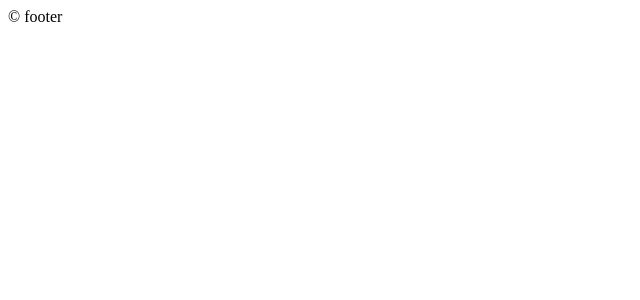
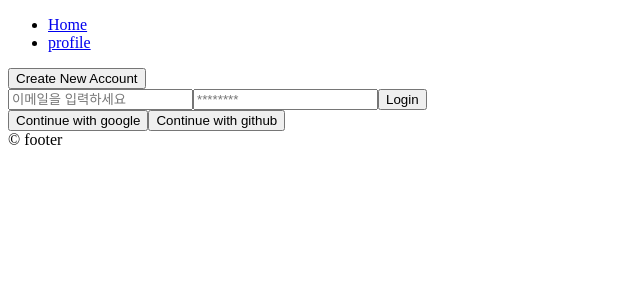
Before and after one commit to Sunset-Kim/kimwitter, a React (Create React App) app: page /#/login in a window 1280 px wide. Before the commit this address had no page. Shown: the top 300 px of the page, without its empty margins (0-640 px from the left). Built offline with nearby package versions, Linux system fonts and the light colour scheme; no server answers; sample sign-in values are in the browser's storage.

Commit message:
🔨  add "add kweet" logic

```diff
--- a/src/components/App.js
+++ b/src/components/App.js
@@ -1,15 +1,32 @@
-import React, { useState } from "react";
-import AppRouter from "./AppRouter";
+import React, { useState, useEffect } from "react";
+import AppRouter from "components/AppRouter";
+import { authService, onAuthChanged } from "service/fbase";
+
 
 function App() {
+  const [init, setInit] = useState(false);
   const [isLoggedIn, setIsLoggedIn] = useState(false);
+  const [userObj, setUserObj] = useState(null);
+
+  useEffect(() => {
+    onAuthChanged(authService, (user) => {
+      if (user) {
+        setIsLoggedIn(true)
+        setUserObj(user);
+      } else {
+        setIsLoggedIn(false)
+      }
+      setInit(true)
+    });
+    return () => { }
+  }, [])
+
 
   return (
     <>
-      <AppRouter isLoggedIn={isLoggedIn} />
-
+      {init ? <AppRouter isLoggedIn={isLoggedIn} userObj={userObj} /> : "Initailizing..."}
       <footer>&copy; footer</footer>
-    </ >
+    </>
   );
 }
 
--- a/src/components/AppRouter.js
+++ b/src/components/AppRouter.js
@@ -1,20 +1,37 @@
-import React, { useState } from "react";
+import React from "react";
 import { HashRouter as Router, Routes, Route } from "react-router-dom";
-import Auth from "../routes/Auth";
-import Home from '../routes/Home'
+import Login from "routes/Login";
+import Home from 'routes/Home'
+import Navigation from "components/Navigation";
+import Profile from "routes/Profile";
+import RequiredAuth from "components/RequiredAuth";
+
+export default function AppRouter({ isLoggedIn, userObj }) {
+  return <Router>
+    <>
+
+      {isLoggedIn && <Navigation></Navigation>}
+
+      <Routes>
+        <Route exact path="/" element={
+          <RequiredAuth isLoggedIn={isLoggedIn}>
+            <Home userObj={userObj} />
+          </RequiredAuth>
+        } />
+
+        <Route exact path="/profile" element={
+          <RequiredAuth isLoggedIn={isLoggedIn}>
+            <Profile />
+          </RequiredAuth>
+        } />
+
+        <Route exact path="/login" element={
+          <Login />
+        } />
 
 
-export default function AppRouter({ isLoggedIn }) {
+      </Routes>
 
-  return <Router>
-    <>
-      <Routes>
-        {isLoggedIn ?
-          <Route exact path="/" element={<Home />} />
-          :
-          <Route exact path="/" element={<Auth />} />
-        }
-      </Routes>
     </>
   </Router >
 }
--- /dev/null
+++ b/src/components/Kweet.js
@@ -0,0 +1,66 @@
+import { deleteDoc, doc, setDoc } from '@firebase/firestore';
+import React, { useState } from 'react'
+
+import { fdb } from 'service/fbase';
+
+export default function Kweet({ kweetObj, isOwner }) {
+  const [editing, setEditing] = useState(false);
+  const [newKweet, setNewKweet] = useState(kweetObj.text);
+
+  const onDeleteClick = async () => {
+    const ok = window.confirm("Are You suer you want to delete this kweet?");
+    if (ok) {
+      try {
+        await deleteDoc(doc(fdb, "kweets", kweetObj.id))
+      } catch (error) {
+        console.log(error);
+      }
+    } else {
+
+    }
+  }
+
+  const toggleEditing = () => {
+    setEditing(prev => !prev);
+  }
+  const onChangeHandler = (event) => {
+    const { target: { value } } = event;
+    console.log(value);
+    setNewKweet(value);
+  }
+
+  const onSubmitKweet = async (event) => {
+    event.preventDefault();
+
+    try {
+      await setDoc(doc(fdb, "kweets", kweetObj.id), { ...kweetObj, text: newKweet, createAt: Date.now() });
+      setEditing(false);
+    } catch (error) {
+
+    }
+  }
+
+  return (
+    <div>
+      <h4>{kweetObj.text}</h4>
+      {
+        isOwner &&
+        <div>
+          <button onClick={onDeleteClick}>Delete Kweet</button>
+          <button onClick={toggleEditing}>Edit Kweet</button>
+        </div>
+      }
+      {
+        editing &&
+        <>
+
+          <form onSubmit={onSubmitKweet}>
+            <input type="text" value={newKweet} onChange={onChangeHandler} />
+            <input type="submit" value="edit" />
+          </form>
+          <button onClick={toggleEditing}>Cancle</button>
+        </>
+      }
+    </div>
+  )
+}
--- /dev/null
+++ b/src/components/Navigation.js
@@ -0,0 +1,17 @@
+import React from 'react'
+import { Link } from 'react-router-dom'
+
+export default function Navigation() {
+  return (
+    <div>
+      <ul>
+        <li>
+          <Link to="/">Home</Link>
+        </li>
+        <li>
+          <Link to="/profile">profile</Link>
+        </li>
+      </ul>
+    </div>
+  )
+}
--- /dev/null
+++ b/src/components/RequiredAuth.js
@@ -0,0 +1,11 @@
+import React from 'react'
+import { useLocation, Navigate } from 'react-router'
+
+export default function RequiredAuth({ isLoggedIn, children }) {
+  let location = useLocation();
+
+  if (!isLoggedIn) {
+    return <Navigate to="/login" state={{ from: location }} />
+  }
+  return children
+}
--- a/src/routes/Auth.js
+++ /dev/null
@@ -1,9 +0,0 @@
-import React from 'react'
-
-export default function Auth() {
-  return (
-    <div>
-      Auther
-    </div>
-  )
-}
--- a/src/routes/Home.js
+++ b/src/routes/Home.js
@@ -1,9 +1,65 @@
-import React from 'react'
+import Kweet from 'components/Kweet';
+import { addDoc, collection, onSnapshot, getDocs } from 'firebase/firestore';
+import React, { useEffect, useState } from 'react'
+import { fdb } from 'service/fbase';
 
-export default function Home() {
+export default function Home({ userObj }) {
+  const [kweet, setKweet] = useState("");
+  const [kweets, setKweets] = useState([]);
+  const docRef = collection(fdb, "kweets");
+  const realTime = () => {
+    onSnapshot(docRef, (snapshot) => {
+      const kweetArray = snapshot.docs.map(doc => { console.log(doc); return { id: doc.id, ...doc.data() } })
+      setKweets(kweetArray);
+    })
+  }
+  const fetchDb = async () => {
+    const data = await getDocs(docRef)
+    const newKweetsArray = data.docs.map((doc) => {
+      return {
+        id: doc.id, ...doc.data()
+      }
+    })
+
+    setKweets(newKweetsArray);
+  }
+
+  useEffect(() => {
+    realTime(); // 리얼타임 반영
+    // fetchDb(); 한번패치
+  }, [])
+
+  const handleChange = (event) => {
+    const { target: { value } } = event
+    setKweet(value);
+  }
+
+  const handleSubmit = async (event) => {
+    event.preventDefault();
+
+    try {
+      const docRef = await addDoc(collection(fdb, "kweets"), {
+        text: kweet,
+        createAt: Date.now(),
+        creatorId: userObj.uid
+      })
+      console.log("Document written with ID: ", docRef.id);
+    } catch (e) {
+      console.error("Error adding document: ", e);
+    }
+  }
+
   return (
     <div>
-      Home
+      <form onSubmit={handleSubmit}>
+        <input type="text" placeholder="what's on your mind?" maxLength={120} onChange={handleChange} value={kweet} />
+        <input type="submit" value="kimweet" />
+      </form>
+      <div>
+        {kweets &&
+          kweets.map((kweet) => <Kweet key={kweet.id} kweetObj={kweet} isOwner={kweet.creatorId === userObj.uid} />)}
+      </div>
+
     </div>
   )
 }
--- /dev/null
+++ b/src/routes/Login.js
@@ -0,0 +1,93 @@
+import { signInWithPopup } from '@firebase/auth';
+import React, { useEffect, useState } from 'react'
+import { useNavigate } from 'react-router';
+import { authService, signIn, createUser, googleProvider, githubProvider } from 'service/fbase';
+
+
+export default function Login() {
+  const [email, setEmail] = useState('');
+  const [password, setPassword] = useState('');
+  const [user, setUser] = useState(null);
+  const [newAccount, setNewAccount] = useState(false);
+  const navigation = useNavigate();
+
+
+
+  useEffect(() => {
+    if (user) {
+      navigation("/");
+    }
+  }, [user])
+
+  // change login type
+  const toggleAccount = () => setNewAccount(prev => !prev);
+  // onLogin
+  const onChange = (event) => {
+    const { target: { name, value } } = event
+    if (name === "email") {
+      setEmail(value);
+    } else if (name === "password") {
+      setPassword(value)
+    }
+  }
+  const onSubmit = async (event) => {
+    event.preventDefault();
+    try {
+      let data;
+      if (newAccount) {
+        // create new account
+        data = await createUser(authService, email, password);
+      } else {
+        // sign in
+        data = await signIn(authService, email, password);
+      }
+      console.log(data)
+      setUser(data.user);
+      console.log(user)
+    } catch (error) {
+      const errorCode = error.code;
+      const errorMessage = error.message;
+      console.log(errorCode, errorMessage);
+    } finally {
+
+    }
+  }
+  // on Sociallogin
+  const onSocialClick = async (event) => {
+    const { target: { name } } = event;
+    let provider;
+
+    try {
+      if (name === "google") {
+        provider = googleProvider;
+      } else if (name === "gh") {
+        provider = githubProvider;
+      }
+      console.log(signInWithPopup);
+      const data = await signInWithPopup(authService, provider);
+    } catch (error) {
+      const errorCode = error.code;
+      const errorMessage = error.message;
+      console.log(errorCode, errorMessage);
+    } finally {
+
+    }
+
+
+  }
+
+  return (
+    <div>
+      <button onClick={toggleAccount}>{newAccount ? "Log in" : "Create New Account"}</button>
+      <form onSubmit={onSubmit} >
+        <input type="email" placeholder="이메일을 입력하세요" required value={email} onChange={onChange} name="email" />
+        <input type="password" placeholder="********" value={password} onChange={onChange} name="password" />
+        <input type="submit" value={newAccount ? "Create New Account" : "Login"} />
+      </form>
+      <div>
+        <button name="google" onClick={onSocialClick}>Continue with google</button>
+        <button name="gh" onClick={onSocialClick}>Continue with github</button>
+      </div>
+    </div>
+  )
+}
--- a/src/routes/Profile.js
+++ b/src/routes/Profile.js
@@ -1,9 +1,14 @@
 import React from 'react'
+import { authService, logOut } from 'service/fbase'
 
 export default function Profile() {
+  const onLogOutClick = () => {
+    logOut(authService);
+  }
   return (
     <div>
       profile
+      <button onClick={onLogOutClick}>Logout</button>
     </div>
   )
 }
```
